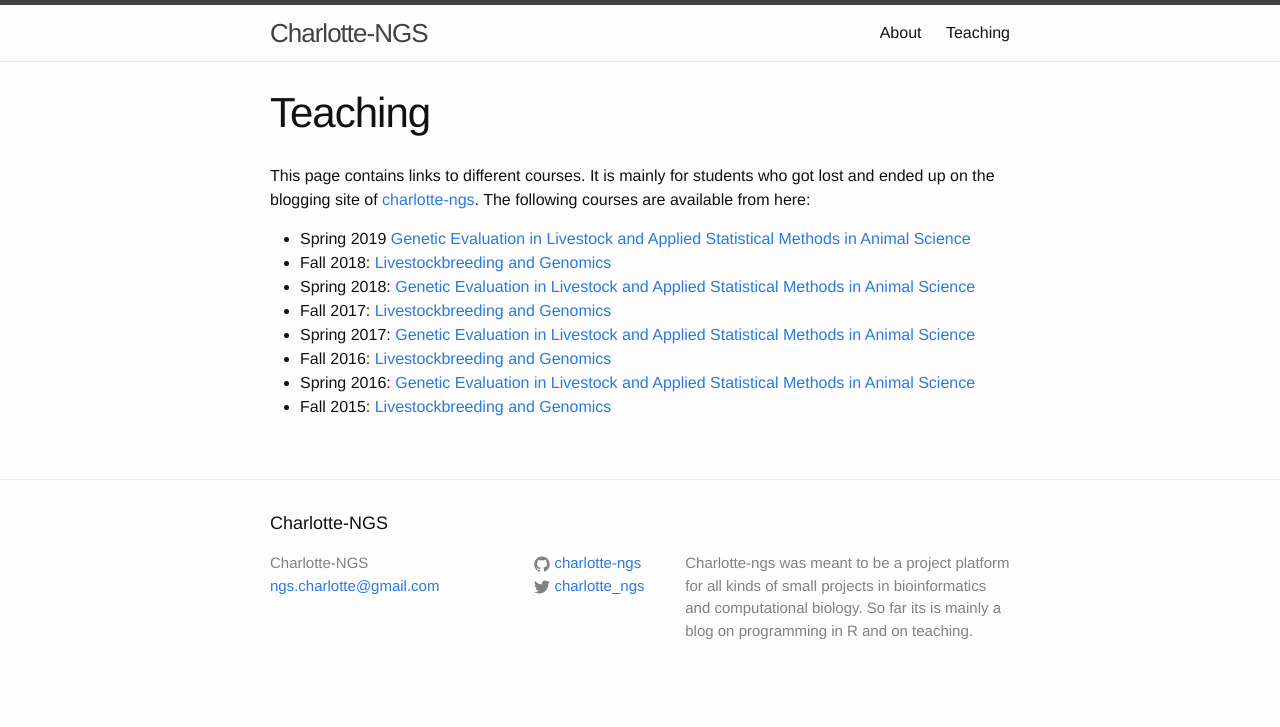
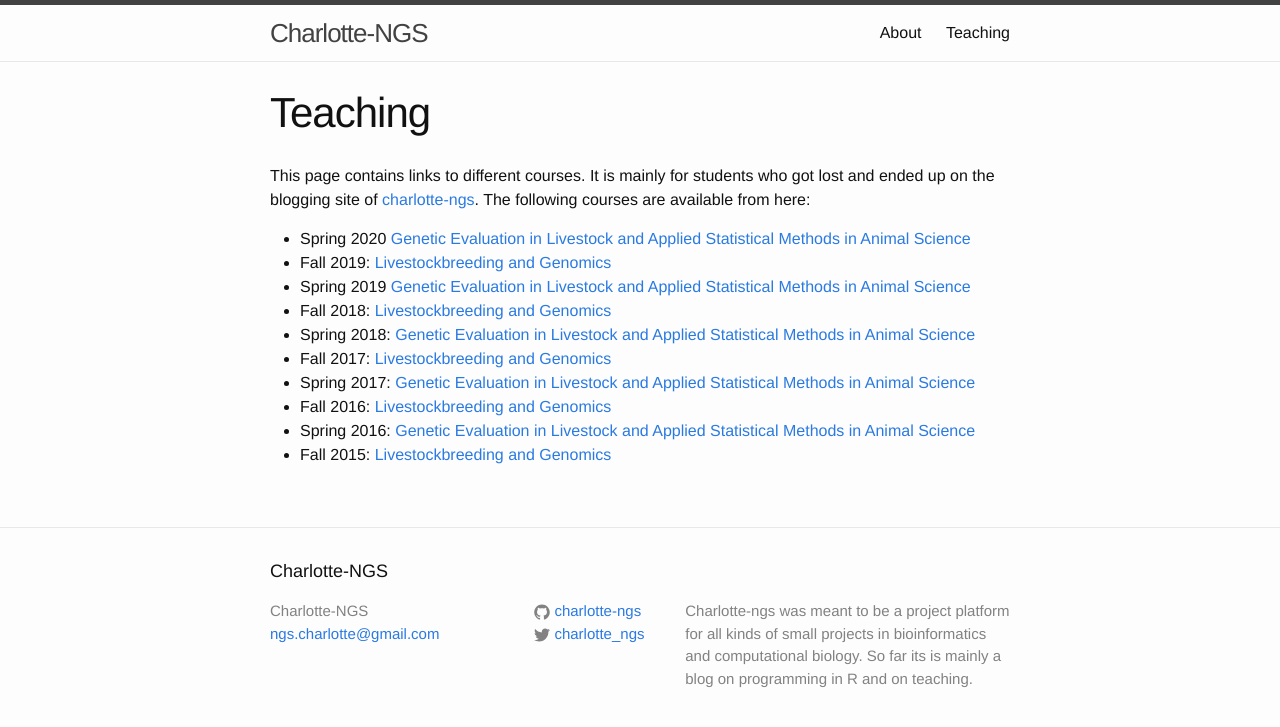
Before and after one commit to charlotte-ngs/charlotte-ngs.github.io, a Jekyll site: the page built from teaching.md, in a window 1280 px wide. Shown: the top 727 px of the page. Built offline with Jekyll 4.4.1, drawn with Linux system fonts in a browser that asks for light colours.

Commit message:
Updated teaching schedule

```diff
--- a/teaching.md
+++ b/teaching.md
@@ -6,6 +6,9 @@ layout: page
 
 This page contains links to different courses. It is mainly for students who got lost and ended up on the blogging site of [charlotte-ngs](http://charlotte-ngs.github.io). The following courses are available from here:
 
+
+- Spring 2020 [Genetic Evaluation in Livestock and Applied Statistical Methods in Animal Science](https://charlotte-ngs.github.io/GELASMSS2020/)
+- Fall 2019: [Livestockbreeding and Genomics](https://charlotte-ngs.github.io/LBGFS2019/)
 - Spring 2019 [Genetic Evaluation in Livestock and Applied Statistical Methods in Animal Science](https://charlotte-ngs.github.io/GELASMSS2019/)
 - Fall 2018: [Livestockbreeding and Genomics](https://charlotte-ngs.github.io/LBGFS2018/)
 - Spring 2018: [Genetic Evaluation in Livestock and Applied Statistical Methods in Animal Science](http://charlotte-ngs.github.io/GELASMFS2018/)
```
Also changed, not shown: figure/source/2014-09-28-jekyll-with-knitr/cars-1.png (deleted), figure/source/2016-02-09-my-first-blog-post/unnamed-chunk-1-1.png (deleted), figure/source/my-first-blog-post/2016-02-09-my-first-blog-post/unnamed-chunk-1-1.png (deleted), figure/source/using-brocks-servr-and-jekyll/2016-02-10-using-brocks-servr-and-jekyll/unnamed-chunk-1-1.png (deleted).
